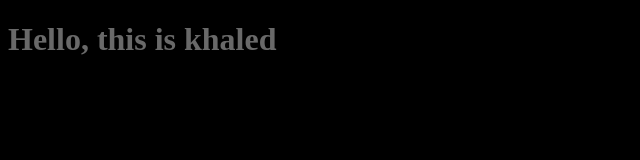
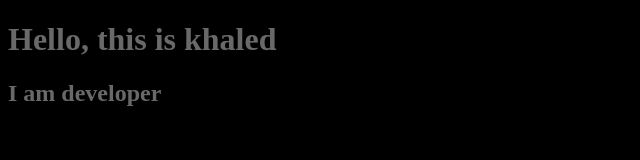
Before and after one commit to khaledalqade/myapp, a plain HTML site: page index.html in a window 1280 px wide. Shown: the whole page, without its empty margins (0-640 px from the left). Drawn offline with Linux system fonts and the light colour scheme.

Commit message:
changing style file and index file

```diff
--- a/index.html
+++ b/index.html
@@ -9,6 +9,7 @@
 <body>
 
 <h1>Hello, this is khaled</h1>
+<h2>I am developer</h2>
 
     <script src="app.js"></script>
 </body>
--- a/style.css
+++ b/style.css
@@ -5,3 +5,7 @@ body {
 h1 {
     color: dimgray;
 }
+
+h2 {
+    color: dimgray;
+}
```
